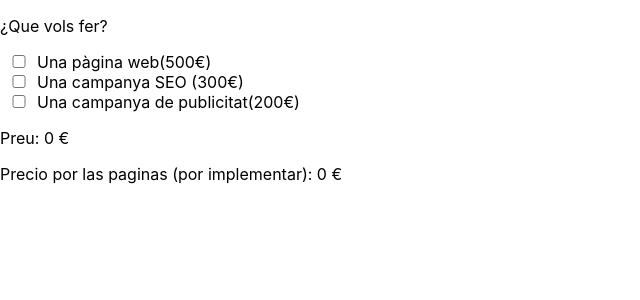
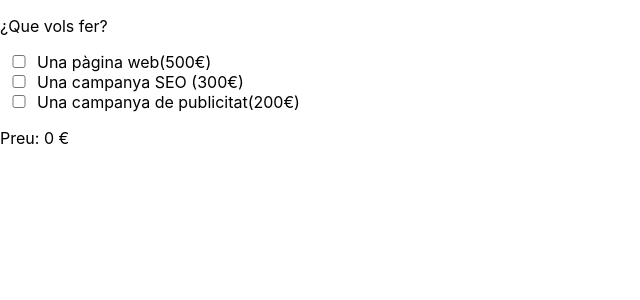
Before and after one commit to Xerxi88/IT-Academy--Sprint-7, a React (Create React App) app: page /presupost in a window 1280 px wide. Shown: the top 300 px of the page, without its empty margins (0-640 px from the left). Built offline with nearby package versions, Linux system fonts and the light colour scheme.

Commit message:
Nivell 1 Exercici 5 Completed

```diff
--- a/src/Presupost.jsx
+++ b/src/Presupost.jsx
@@ -29,16 +29,15 @@ const Presupost = () => {
   ];
 
   const modificar = (e, indice) => {
-
     setPrecioTotal(
       e.target.checked
         ? precioTotal + valores[indice].precio
         : precioTotal - valores[indice].precio
     );
+    setPreu(!e.target.cheked && indice === 0 ? 0 : preu);
 
     setOpenPanell(indice === 0 ? !openPanell : openPanell);
   };
-
 
   return (
     <>
@@ -56,8 +55,7 @@ const Presupost = () => {
         </div>
       ))}
 
-      <p>Preu: {precioTotal} €</p>
-      <p>Precio por las paginas (por implementar): {preu} €</p>
+      <p>Preu: {precioTotal+preu} €</p>
     </>
   );
 };
```
